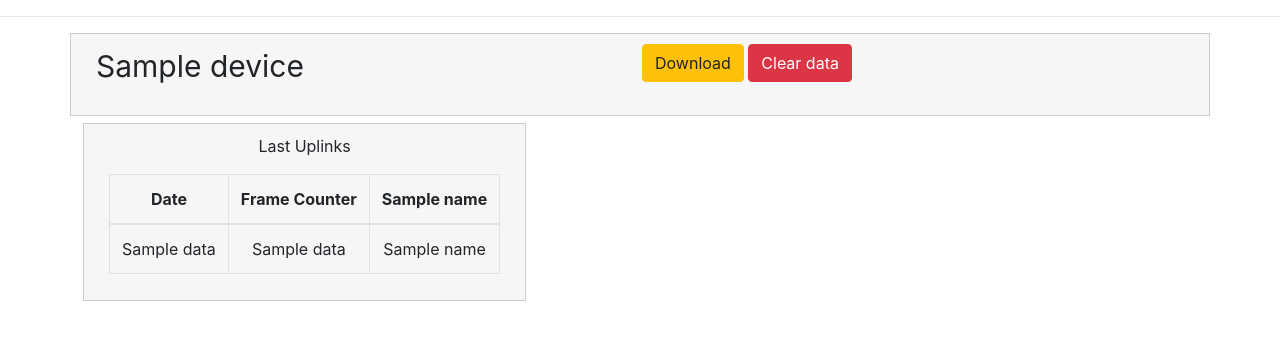
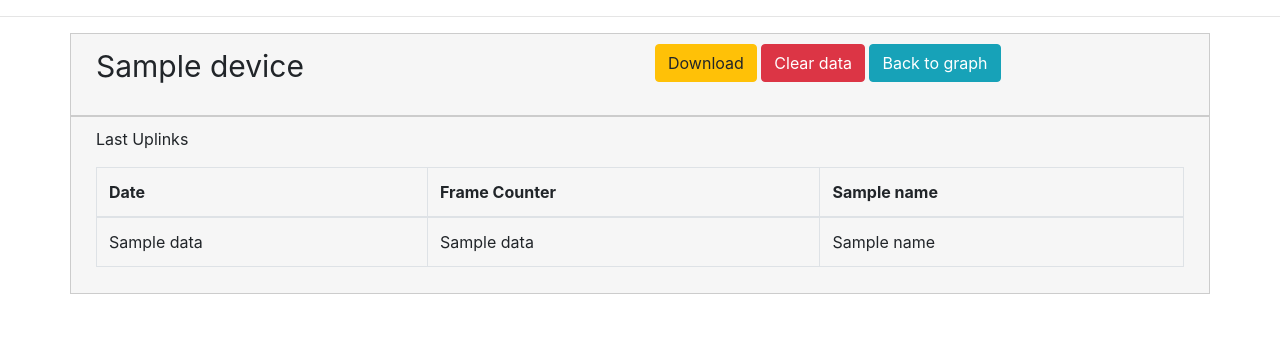
Before and after one commit to AlvaroRGZ/TFG_LoRaWAN_Application_Server, a Flask app: page /device/1 in a window 1280 px wide. Shown: the part 72-412 px from the top of the page. Run offline with Flask 3, Linux system fonts and the light colour scheme; a database or web service that is not in the repository returns one stand-in record (values such as "Sample title"); some libraries are stand-ins or nearby versions.

Commit message:
Fixed html bug

```diff
--- a/templates/device/device.html
+++ b/templates/device/device.html
@@ -12,7 +12,7 @@
       <div class="col s6">
         <a type="button" href="{{ url_for('devicegraph', dev=dev_info_[0][0]) }}" class="btn btn-warning">Download</a>
         <a type="button" href="{{ url_for('devicegraph', dev=dev_info_[0][0]) }}" class="btn btn-danger">Clear data</a>
-        <a type="button" href="{{ url_for('devicegraph', dev=dev_info_[0][0]) }}" class="btn btn-info>Back to graph"</a>
+        <a type="button" href="{{ url_for('devicegraph', dev=dev_info_[0][0]) }}" class="btn btn-info">Back to graph</a>
       </div>
     </div>
     <div class="row">
```
